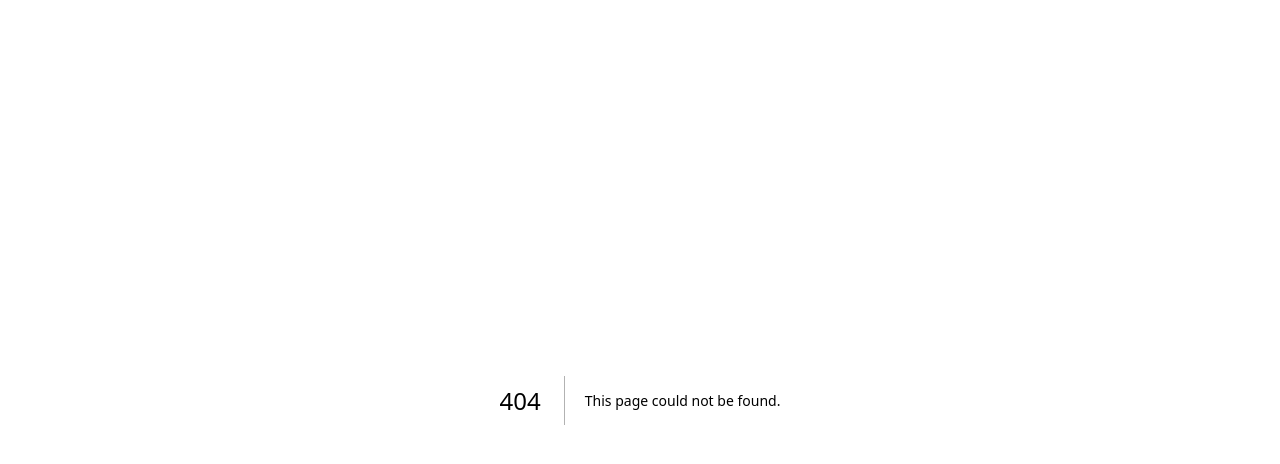
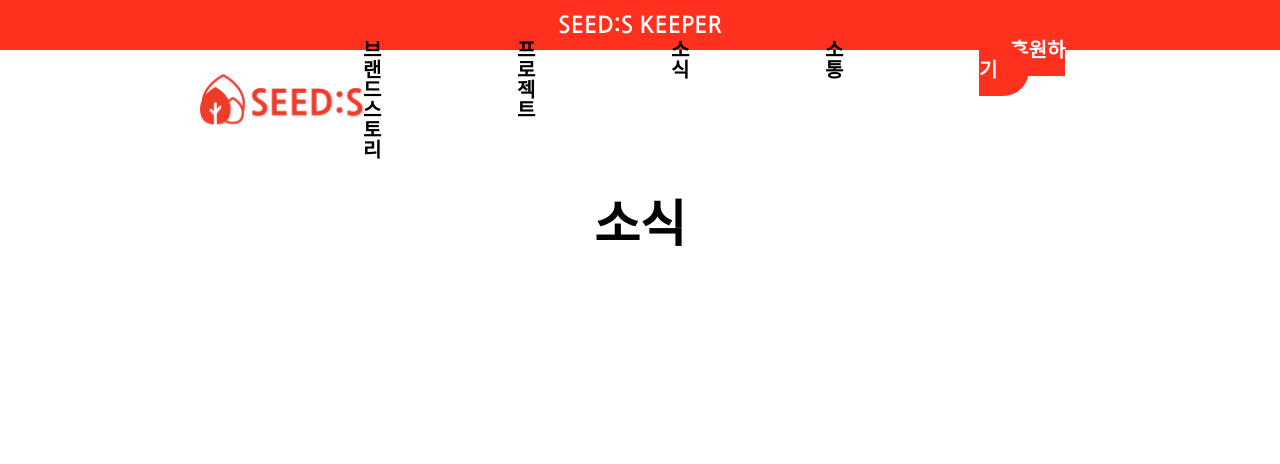
Before and after one commit to sparklaunch/ratatouille, a Next.js app: page /news/notice in a window 1280 px wide. Before the commit this address had no page. Shown: the top 464 px of the page. Built offline with nearby package versions, Linux system fonts and the light colour scheme.

Commit message:
Create Notice page.

```diff
--- /dev/null
+++ b/src/app/news/notice/page.tsx
@@ -0,0 +1,11 @@
+import Header from "@/components/header/Header";
+import styles from "./style.module.scss";
+
+export default function Notice() {
+    return <>
+        <Header />
+        <div className={styles.container}>
+            <h1 className={styles.header}>소식</h1>
+        </div>
+    </>;
+}
--- /dev/null
+++ b/src/app/news/notice/style.module.scss
@@ -0,0 +1,13 @@
+.container {
+    margin: auto;
+    padding-top: 200px;
+    width: 1200px;
+    display: flex;
+    flex-direction: column;
+    align-items: center;
+}
+
+.header {
+    font-weight: bold;
+    font-size: 50px;
+}
--- a/src/components/header/Header.tsx
+++ b/src/components/header/Header.tsx
@@ -25,7 +25,7 @@ export default function Header() {
                         </Link>
                         <div className={styles.subMenuOuterContainer}>
                             <div className={styles.subMenu}>
-                                <Link href="#" className={styles.subMenuItem}>
+                                <Link href="/news/notice" className={styles.subMenuItem}>
                                     <span>공지 사항</span>
                                 </Link>
                                 <Link href="#" className={styles.subMenuItem}>
--- a/src/components/header/style.module.scss
+++ b/src/components/header/style.module.scss
@@ -1,5 +1,6 @@
 .container {
     width: 100%;
+    position: fixed;
 }
 
 .keeper {
```
